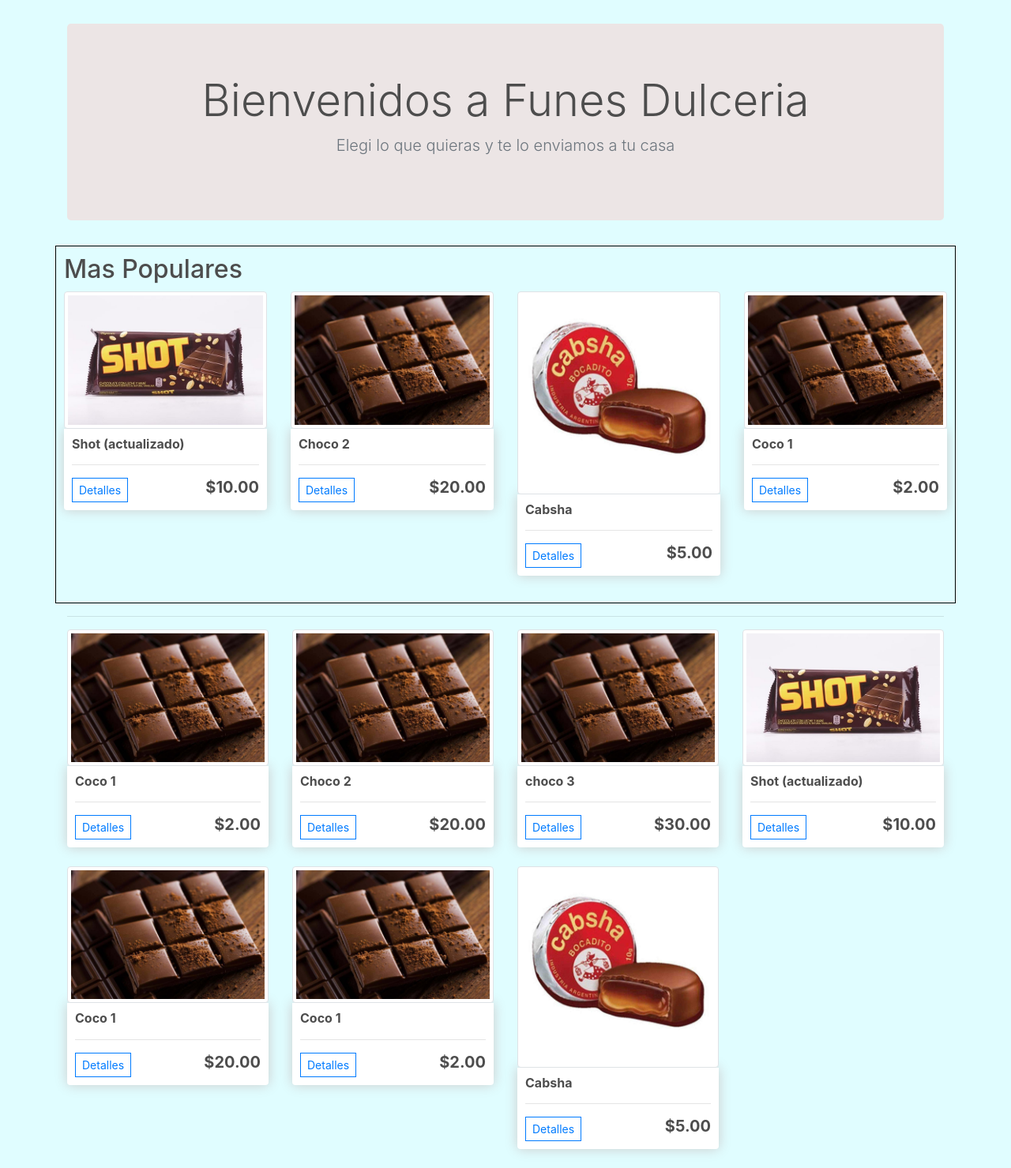
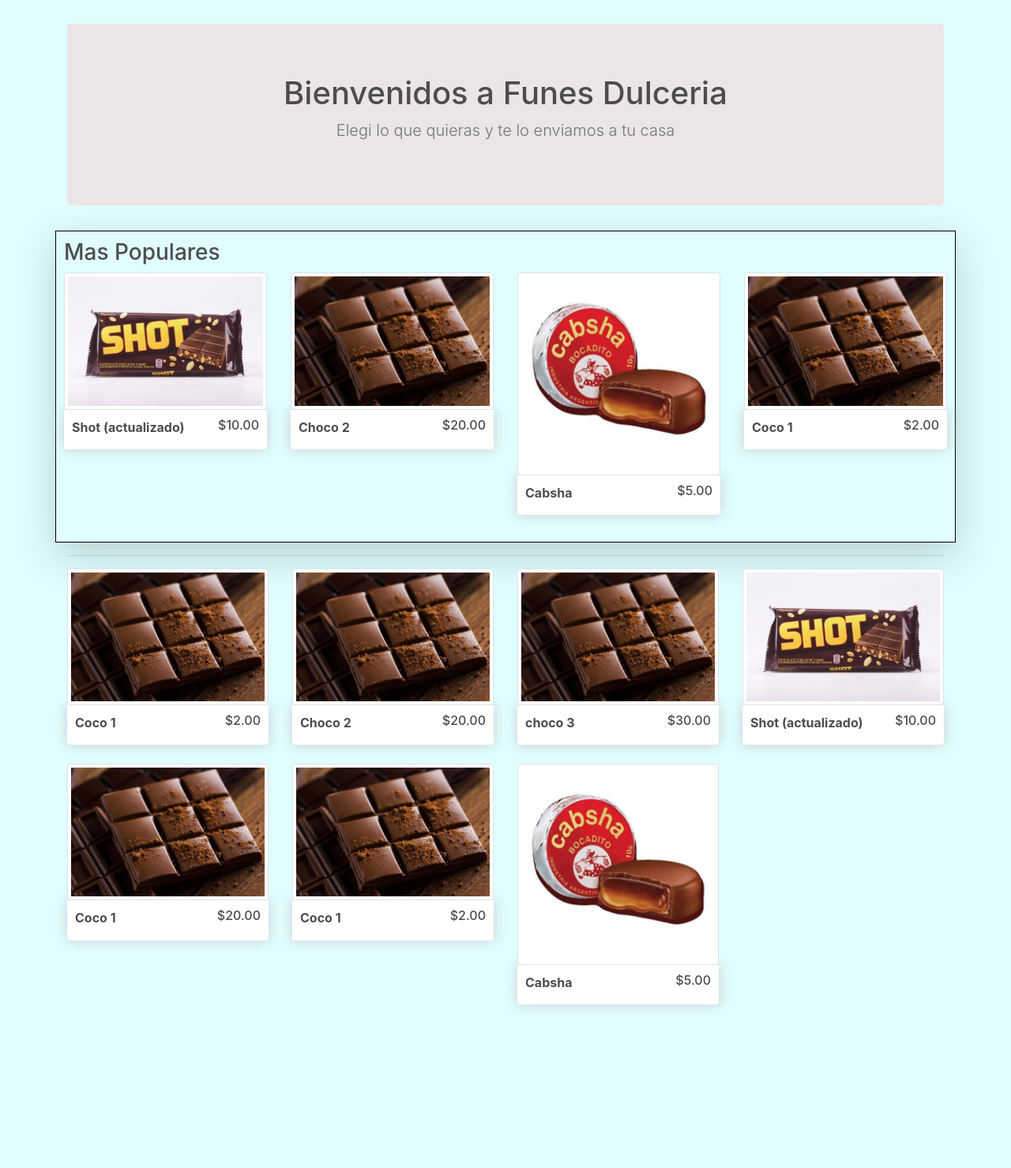
Before and after one commit to rjnocelli/ecommerce, a Django app: page / in a window 1280 px wide. Shown: the part 76-1555 px from the top of the page at 79% size. After the commit the page ends 1353 px from the top, so only its background shows below. Run offline with Django 3.2, Linux system fonts and the light colour scheme; data comes from the database, SQL or seed files in the repository; some libraries are stand-ins or nearby versions.

Commit message:
Improve index object display Improve search results template

```diff
--- a/inventario_app/templates/inventario_app/index.html
+++ b/inventario_app/templates/inventario_app/index.html
@@ -20,24 +20,23 @@
     </div> -->
 
     <div style='background-color:rgb(236, 229, 229)' class="jumbotron text-center expand">
-        <h1 class="display-4">Bienvenidos a Funes Dulceria</h1>
+        <h1 class="">Bienvenidos a Funes Dulceria</h1>
         <p class="lead text-muted">Elegi lo que quieras y te lo enviamos a tu casa<p>
     </div>
 
-    <div  style="border: 1px solid black; padding: 10px" class="row">
-        <h2 class='text-center'>Mas Populares</h2>
+    <div style="border: 1px solid black; padding: 10px" class="row shadow-lg">
+        <h3 class=''>Mas Populares</h3>
         <div class="row">
             {% for product in featured %}
-            <div class="col-lg-3">
+            <div class="col-lg-3 col-md-3 col-sm-3">
                 <a href="{% url 'detail' id=product.id%}"><img class="img-thumbnail" src="{{product.image.url}}"></a>
                 <div class="box-element product">
-                    <h6><strong>{{product.name}}</strong></h6>
-                    <hr>
-                    <a class="btn btn-outline-primary btn-sm" href="{% url 'detail' id=product.id%}">Detalles</a>
+                    <h6 style="display: inline-block;  float: right">${{product.price}}</h6>
+                    <h6 style="display: inline-block;"><strong>{{product.name}}</strong></h6>
+                    <!-- <a class="btn btn-outline-primary btn-sm" href="{% url 'detail' id=product.id%}">Detalles</a> -->
                     {% if user.is_authenticated %}
                     <a class="btn btn-outline-secondary btn-sm" href="{% url 'update' id=product.id%}">Actualizar</a>
                     {% endif %}
-                    <h5 style="display: inline-block; float: right"><strong>${{product.price}}</strong></h5>
                 </div>
                 <br>
             </div>
@@ -48,16 +47,15 @@
 
     <div class="row">
 		{% for product in products %}
-		<div class="col-lg-3">
+		<div class="col-lg-3 col-md-3 col-sm-3">
 			<a href="{% url 'detail' id=product.id%}"><img class="img-thumbnail" src="{{product.image.url}}"></a>
 			<div class="box-element product">
-                <h6><strong>{{product.name}}</strong></h6>
-				<hr>
-                <a class="btn btn-outline-primary btn-sm" href="{% url 'detail' id=product.id%}">Detalles</a>
+                <h6 style="display: inline-block"><strong>{{product.name}}</strong></h6>
+                <h6 style="display: inline-block; float:right">${{product.price}}</h6>
+                <!-- <a class="btn btn-outline-primary btn-sm" href="{% url 'detail' id=product.id%}">Detalles</a> -->
                 {% if user.is_authenticated %}
                 <a class="btn btn-outline-secondary btn-sm" href="{% url 'update' id=product.id%}">Actualizar</a>
                 {% endif %}
-                <h5 style="display: inline-block; float: right"><strong>${{product.price}}</strong></h5>
             </div>
             <br>
 		</div>
```
Also changed, not shown: inventario_app/templates/inventario_app/search_results.html (+7 -2 lines).
